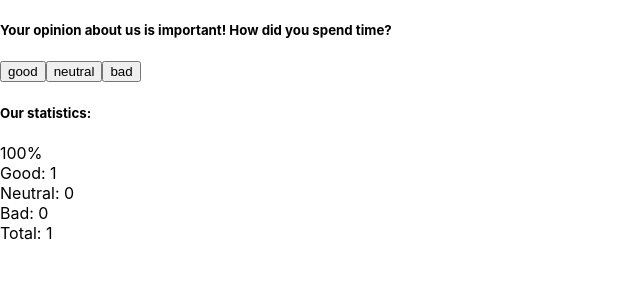
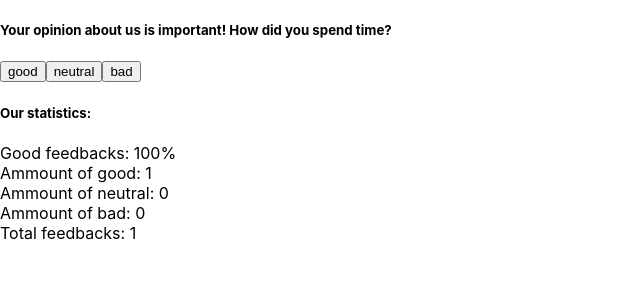
Before and after one commit to DawidCzyzewski/goit-react-hw-02-feedback, a React (Create React App) app: page / in a window 1280 px wide. Both pictures are taken after a click on the button "good". Shown: the top 300 px of the page, without its empty margins (0-640 px from the left). Built offline with nearby package versions, Linux system fonts and the light colour scheme.

Commit message:
feat/ descriptions

```diff
--- a/src/components/App.jsx
+++ b/src/components/App.jsx
@@ -70,8 +70,7 @@ export class App extends Component {
               positiveFeedback={this.countPositiveFeedbackPercentage()}
             />
           ) : (
-            (console.log('Problemito'),
-            (<Notification message="There is no feedback" />))
+            <Notification message="There is no feedback" />
           )}
         </Section>
       </div>
--- a/src/components/Statistics/Statistics.jsx
+++ b/src/components/Statistics/Statistics.jsx
@@ -21,11 +21,11 @@ export class Statistics extends Component {
           <div>{console.log(option.keys())} </div>
         ))} */}
 
-        <div>{positiveFeedback}%</div>
-        <div>Good: {good}</div>
-        <div>Neutral: {neutral}</div>
-        <div>Bad: {bad}</div>
-        <div>Total: {total}</div>
+        <div>Good feedbacks: {positiveFeedback}%</div>
+        <div>Ammount of good: {good}</div>
+        <div>Ammount of neutral: {neutral}</div>
+        <div>Ammount of bad: {bad}</div>
+        <div>Total feedbacks: {total}</div>
       </>
     );
   }
```
